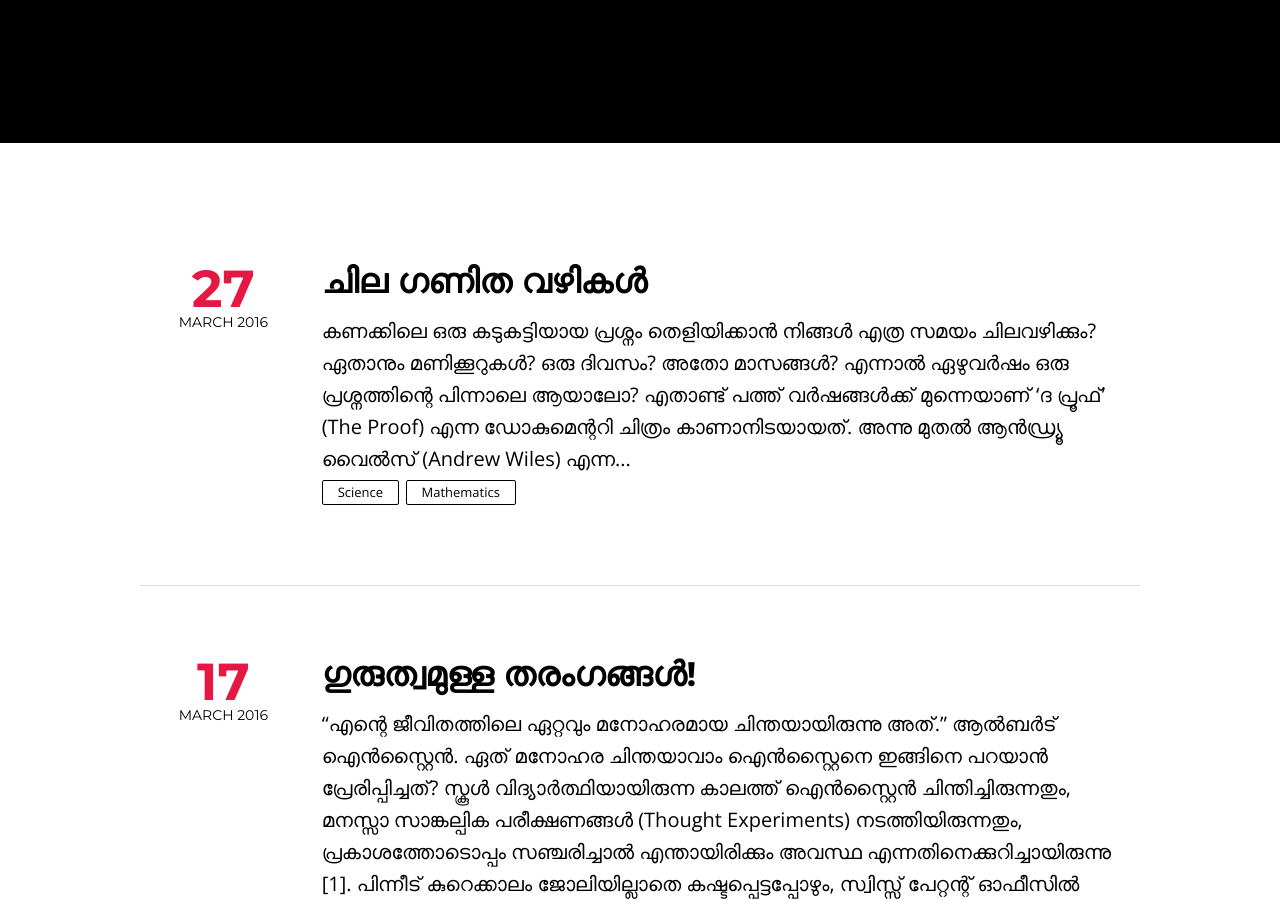
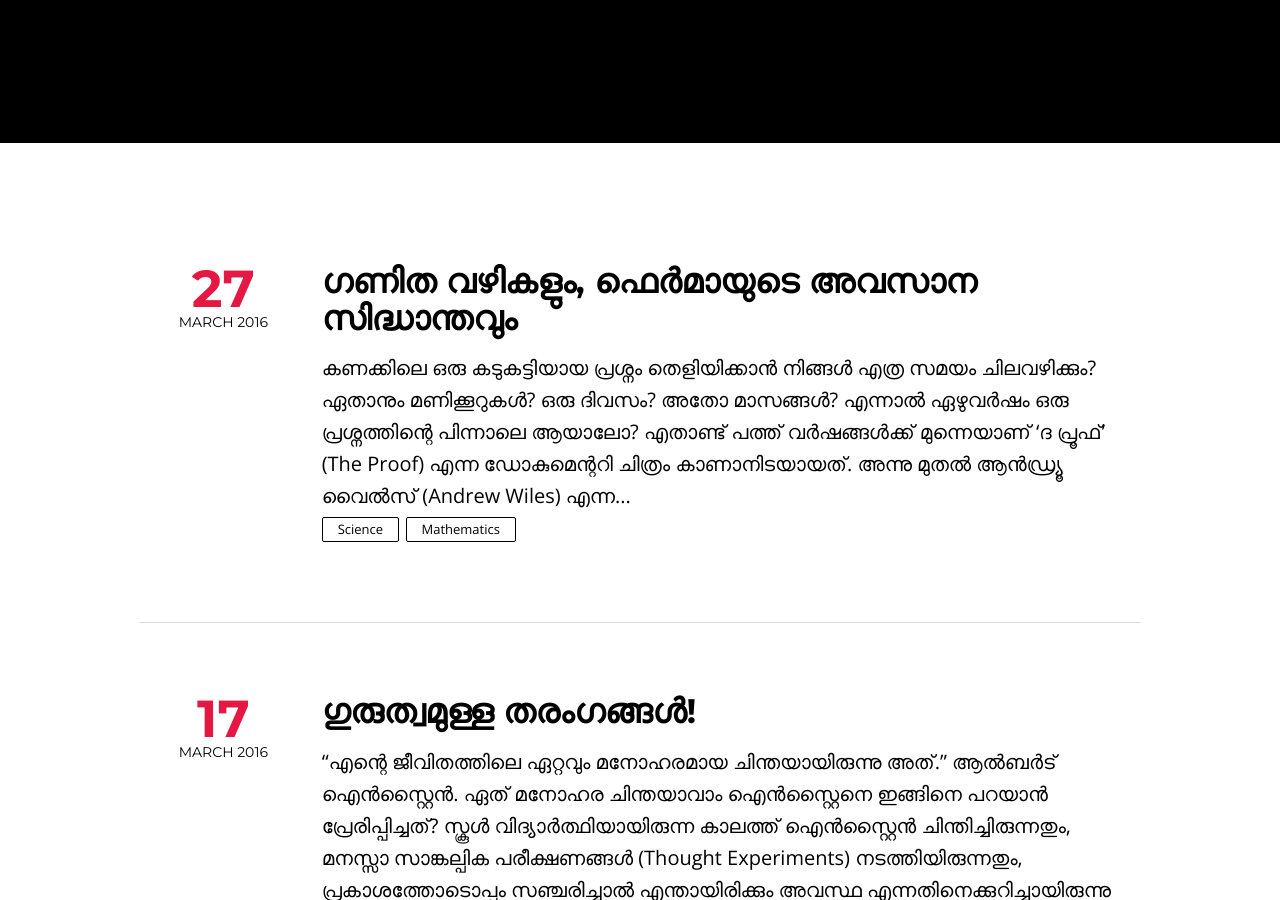
Before and after one commit to nishad/jijopu.github.io, a Jekyll site: the page built from index.html, in a window 1280 px wide and 900 px high, scrolled down 472 px. Built offline with Jekyll 4.4.1, drawn with Linux system fonts in a browser that asks for light colours; nearby versions of some CDN libraries; the list of posts is cut into pages by our own code.

Commit message:
Updated 2016-03-27-flt.md

```diff
--- a/_posts/2016-03-27-flt.md
+++ b/_posts/2016-03-27-flt.md
@@ -12,9 +12,10 @@ imagefeature: "flt/Ulam-Spirale.png"
 mathjax: true
 featured: true
 comments: true
-title: ചില ഗണിത വഴികൾ
+title: "ഗണിത വഴികളും, ഫെർമായുടെ അവസാന സിദ്ധാന്തവും"
 permalink: flt
 ---
+
 
 
 
```
